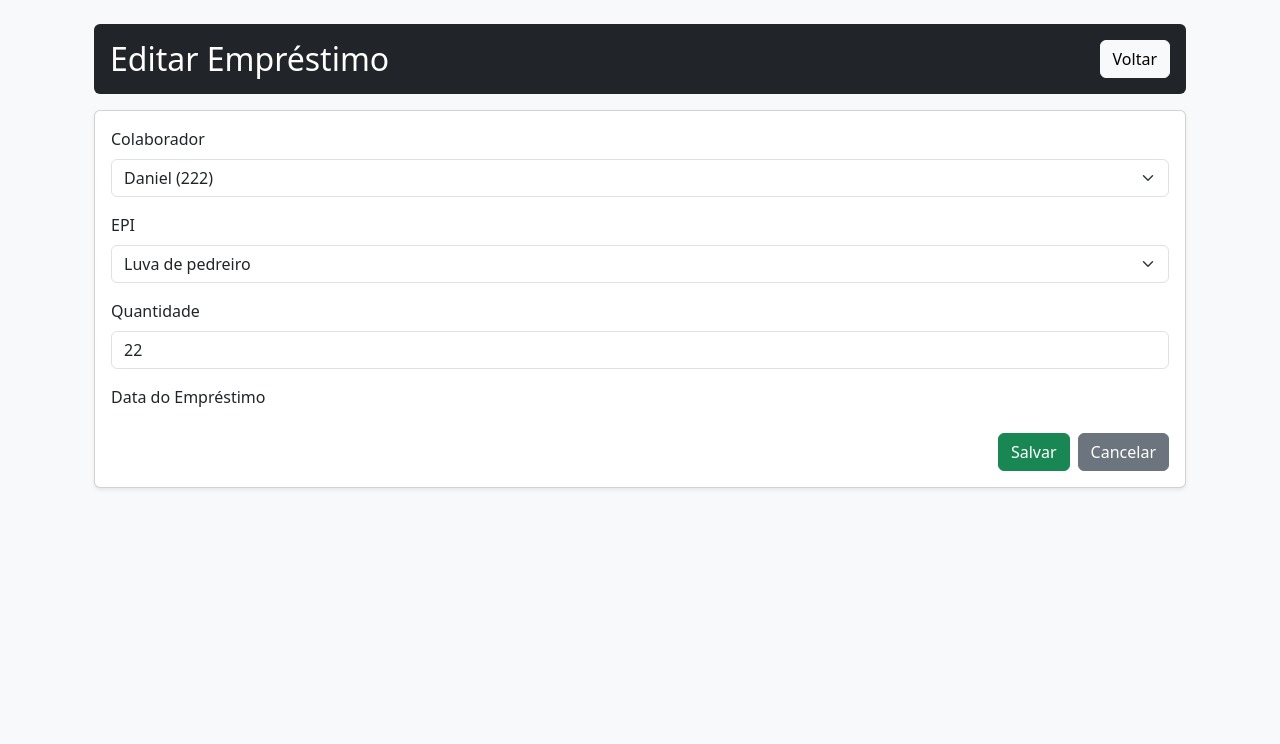
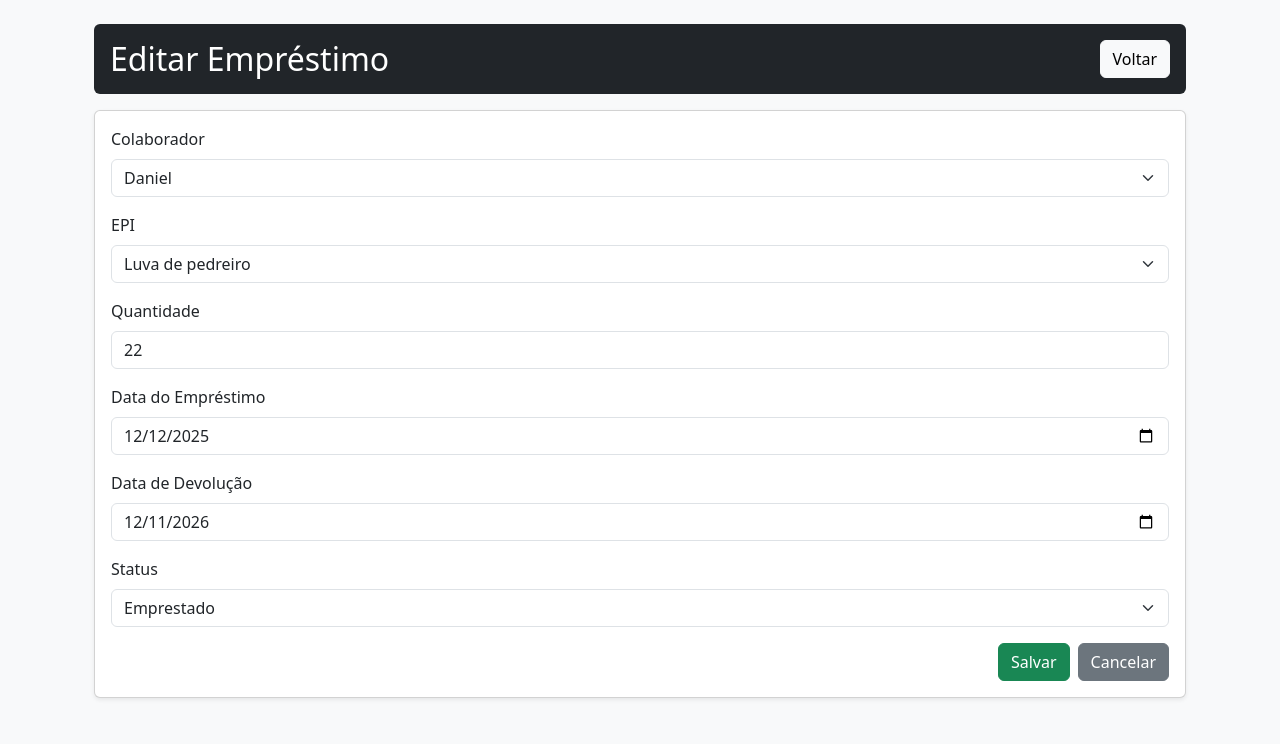
Before and after one commit to ssad1/Controle-de-EPI, a Django app: page /emprestimos/editar/6/ in a window 1280 px wide. Shown: the part 56-800 px from the top of the page. Run offline with Django 5.2, Linux system fonts and the light colour scheme; data comes from the database, SQL or seed files in the repository; both versions use the stored data as it was after the commit.

Commit message:
projeto_cad_usuarios - Versão 3.0

```diff
--- a/projeto_cad_usuarios - Versão 2.1/app_cad_usuarios/forms.py
+++ b/projeto_cad_usuarios - Versão 2.1/app_cad_usuarios/forms.py
@@ -1,5 +1,6 @@
 from django import forms
 from app_cad_usuarios.models import EPI, Colaborador, Emprestimo
+
 
 class EPIForm(forms.ModelForm):
     class Meta:
@@ -7,25 +8,53 @@ class EPIForm(forms.ModelForm):
         fields = ['nome', 'categoria', 'quantidade', 'validade']
         widgets = {
             'validade': forms.DateInput(attrs={'type': 'date', 'class': 'form-control'}),
+            'nome': forms.TextInput(attrs={'class': 'form-control'}),
+            'categoria': forms.TextInput(attrs={'class': 'form-control'}),
+            'quantidade': forms.NumberInput(attrs={'class': 'form-control', 'min': 1}),
         }
+
 
 class ColaboradorForm(forms.ModelForm):
     class Meta:
         model = Colaborador
-        fields = ['nome', 'matricula', 'setor', 'cargo']
+        fields = ['nome', 'setor', 'cargo']
         widgets = {
             'nome': forms.TextInput(attrs={'class': 'form-control'}),
-            'matricula': forms.TextInput(attrs={'class': 'form-control'}),
             'setor': forms.TextInput(attrs={'class': 'form-control'}),
             'cargo': forms.TextInput(attrs={'class': 'form-control'}),
         }
 
+
 class EmprestimoForm(forms.ModelForm):
     class Meta:
         model = Emprestimo
-        fields = ['colaborador', 'epi', 'quantidade']
+        fields = ['colaborador', 'epi', 'quantidade', 'data_emprestimo', 'data_devolucao', 'status']
         widgets = {
             'colaborador': forms.Select(attrs={'class': 'form-select'}),
             'epi': forms.Select(attrs={'class': 'form-select'}),
             'quantidade': forms.NumberInput(attrs={'class': 'form-control', 'min': 1}),
+            'status': forms.Select(attrs={'class': 'form-select'}),
+            'data_emprestimo': forms.DateInput(attrs={'type': 'date', 'class': 'form-control'}),
+            'data_devolucao': forms.DateInput(attrs={'type': 'date', 'class': 'form-control'}),
         }
+
+    def __init__(self, *args, **kwargs):
+        super().__init__(*args, **kwargs)
+
+        # SE É UM NOVO EMPRÉSTIMO, restringimos os status permitidos
+        if not self.instance.pk:  # Criando → só podem estes:
+            status_permitidos = ['emprestado', 'em_uso', 'fornecido']
+            self.fields['status'].choices = [
+                (k, v) for k, v in Emprestimo.STATUS_CHOICES if k in status_permitidos
+            ]
+
+    def clean(self):
+        cleaned_data = super().clean()
+        data_emprestimo = cleaned_data.get("data_emprestimo")
+        data_devolucao = cleaned_data.get("data_devolucao")
+
+        if data_devolucao and data_emprestimo:
+            if data_devolucao < data_emprestimo:
+                self.add_error("data_devolucao", "A data de devolução não pode ser antes da data de empréstimo.")
+
+        return cleaned_data
--- a/projeto_cad_usuarios - Versão 2.1/app_cad_usuarios/models.py
+++ b/projeto_cad_usuarios - Versão 2.1/app_cad_usuarios/models.py
@@ -1,8 +1,7 @@
 from django.db import models
+from django.core.exceptions import ValidationError
 
-# ----------------------------
 # MODELO DE EPI
-# ----------------------------
 class EPI(models.Model):
     nome = models.CharField(max_length=100)
     categoria = models.CharField(max_length=100)
@@ -13,27 +12,80 @@ class EPI(models.Model):
         return self.nome
 
 
-# ----------------------------
 # MODELO DE COLABORADOR
-# ----------------------------
 class Colaborador(models.Model):
     nome = models.CharField(max_length=100)
-    matricula = models.CharField(max_length=20, unique=True)
     setor = models.CharField(max_length=100)
     cargo = models.CharField(max_length=100, blank=True)
 
     def __str__(self):
-        return f"{self.nome} ({self.matricula})"
+        return f"{self.nome}"
 
 
-# ----------------------------
 # MODELO DE EMPRÉSTIMO
-# ----------------------------
 class Emprestimo(models.Model):
+
+    STATUS_CHOICES = [
+        ('emprestado', 'Emprestado'),
+        ('em_uso', 'Em Uso'),
+        ('fornecido', 'Fornecido'),
+        ('devolvido', 'Devolvido'),
+        ('danificado', 'Danificado'),
+        ('perdido', 'Perdido'),
+    ]
+
     colaborador = models.ForeignKey(Colaborador, on_delete=models.CASCADE)
     epi = models.ForeignKey(EPI, on_delete=models.CASCADE)
+
     quantidade = models.PositiveIntegerField()
-    data_emprestimo = models.DateField(auto_now_add=True)
+
+    data_emprestimo = models.DateField()
+    data_devolucao = models.DateField(null=True, blank=True)
+
+    status = models.CharField(
+        max_length=20,
+        choices=STATUS_CHOICES,
+        default='emprestado'
+    )
+
+    # VALIDAÇÕES
+    def clean(self):
+
+        # Data inválida
+        if self.data_devolucao and self.data_devolucao < self.data_emprestimo:
+            raise ValidationError("A data de devolução não pode ser antes da data de empréstimo.")
+            return False
+
+        # Status proibidos ao criar
+        if self.pk is None and self.status in ['danificado', 'perdido', 'devolvido']:
+            raise ValidationError("Status inválido no início do empréstimo.")
+            return False
+
+        # Quantidade maior que o estoque
+        if self.pk is None:
+            if self.quantidade > self.epi.quantidade:
+                raise ValidationError("Quantidade solicitada maior que a disponível no estoque.")
+                return False
+
+        return True
+
+    # SALVAMENTO — ATUALIZA O ESTOQUE
+    def save(self, *args, **kwargs):
+
+        #Evite salvar o EPI caso ele não esteja regular.
+        if not self.clean(): return
+
+        novo = self.pk is None
+
+        super().save(*args, **kwargs)
+
+        if novo:
+            self.epi.quantidade -= self.quantidade
+            self.epi.save()
+
+        if self.status == 'devolvido':
+            self.epi.quantidade += self.quantidade
+            self.epi.save()
 
     def __str__(self):
         return f"{self.colaborador.nome} → {self.epi.nome}"
--- a/projeto_cad_usuarios - Versão 2.1/app_cad_usuarios/templates/colaboradores/lista.html
+++ b/projeto_cad_usuarios - Versão 2.1/app_cad_usuarios/templates/colaboradores/lista.html
@@ -18,7 +18,6 @@
     <thead class="table-dark">
       <tr>
         <th>Nome</th>
-        <th>Matrícula</th>
         <th>Setor</th>
         <th>Ações</th>
       </tr>
@@ -27,7 +26,6 @@
       {% for colaborador in colaboradores %}
       <tr>
         <td>{{ colaborador.nome }}</td>
-        <td>{{ colaborador.matricula }}</td>
         <td>{{ colaborador.setor }}</td>
         <td>
           <a href="{% url 'editar_colaborador' colaborador.id %}" class="btn btn-sm btn-warning">Editar</a>
--- a/projeto_cad_usuarios - Versão 2.1/app_cad_usuarios/templates/emprestimos/form.html
+++ b/projeto_cad_usuarios - Versão 2.1/app_cad_usuarios/templates/emprestimos/form.html
@@ -4,7 +4,7 @@
 {% block content %}
 <div class="container mt-4">
 
-  <!-- Faixa preta no topo -->
+  <!-- Faixa preta -->
   <div class="d-flex justify-content-between align-items-center mb-3 p-3 bg-dark text-white rounded">
     <h2 class="mb-0">{{ titulo }}</h2>
     <a href="{% url 'lista_emprestimos' %}" class="btn btn-light">Voltar</a>
@@ -16,27 +16,45 @@
     <div class="card shadow-sm">
       <div class="card-body">
 
+        <!-- COLABORADOR -->
         <div class="mb-3">
-          <label for="id_colaborador" class="form-label">Colaborador</label>
+          <label class="form-label">Colaborador</label>
           {{ form.colaborador }}
         </div>
 
+        <!-- EPI -->
         <div class="mb-3">
-          <label for="id_epi" class="form-label">EPI</label>
+          <label class="form-label">EPI</label>
           {{ form.epi }}
         </div>
 
+        <!-- QUANTIDADE -->
         <div class="mb-3">
-          <label for="id_quantidade" class="form-label">Quantidade</label>
+          <label class="form-label">Quantidade</label>
           {{ form.quantidade }}
         </div>
 
-        <!-- Campo de data de empréstimo -->
+        <!-- DATA EMPRÉSTIMO -->
         <div class="mb-3">
-          <label for="id_data_emprestimo" class="form-label">Data do Empréstimo</label>
+          <label class="form-label">Data do Empréstimo</label>
           {{ form.data_emprestimo }}
+          {{ form.data_emprestimo.errors }}
         </div>
 
+        <!-- DATA DEVOLUÇÃO (CORRETA E ÚNICA) -->
+        <div class="mb-3">
+          <label class="form-label">Data de Devolução</label>
+          {{ form.data_devolucao }}
+          {{ form.data_devolucao.errors }}
+        </div>
+
+        <!-- STATUS -->
+        <div class="mb-3">
+          <label class="form-label">Status</label>
+          {{ form.status }}
+        </div>
+
+        <!-- BOTÕES -->
         <div class="d-flex justify-content-end">
           <button type="submit" class="btn btn-success me-2">Salvar</button>
           <a href="{% url 'lista_emprestimos' %}" class="btn btn-secondary">Cancelar</a>
@@ -45,5 +63,12 @@
       </div>
     </div>
   </form>
+
+  {% if form.errors %}
+  <div class="alert alert-danger mt-3">
+      {{ form.errors }}
+  </div>
+  {% endif %}
+
 </div>
 {% endblock %}
--- a/projeto_cad_usuarios - Versão 2.1/app_cad_usuarios/templates/emprestimos/lista.html
+++ b/projeto_cad_usuarios - Versão 2.1/app_cad_usuarios/templates/emprestimos/lista.html
@@ -10,10 +10,12 @@
   <table class="table table-striped table-bordered shadow-sm">
     <thead class="table-dark">
       <tr>
+
         <th>Colaborador</th>
         <th>EPI</th>
         <th>Quantidade</th>
         <th>Data do Empréstimo</th>
+        <th>Status</th>
         <th>Ações</th>
       </tr>
     </thead>
@@ -24,6 +26,7 @@
         <td>{{ e.epi.nome }}</td>
         <td>{{ e.quantidade }}</td>
         <td>{{ e.data_emprestimo|date:"d/m/Y" }}</td>
+        <td>{{ e.get_status_display }}</td>
         <td>
           <a href="{% url 'editar_emprestimo' e.id %}" class="btn btn-sm btn-warning">Editar</a>
           <a href="{% url 'deletar_emprestimo' e.id %}" class="btn btn-sm btn-danger">Excluir</a>
--- a/projeto_cad_usuarios - Versão 2.1/app_cad_usuarios/templates/epis/form.html
+++ b/projeto_cad_usuarios - Versão 2.1/app_cad_usuarios/templates/epis/form.html
@@ -36,6 +36,7 @@
 
             <div class="col-12 mt-3">
                 <button type="submit" class="btn btn-success">Salvar</button>
+
                 <a href="{% url 'lista_epis' %}" class="btn btn-secondary">Cancelar</a>
             </div>
         </form>
--- a/projeto_cad_usuarios - Versão 2.1/app_cad_usuarios/views.py
+++ b/projeto_cad_usuarios - Versão 2.1/app_cad_usuarios/views.py
@@ -6,8 +6,13 @@ from django.contrib import messages
 # CRUD DE EPIs
 
 def lista_epis(request):
-    epis = EPI.objects.all()
+    q = request.GET.get('q')
+    if q:
+        epis = EPI.objects.filter(nome__icontains=q)
+    else:
+        epis = EPI.objects.all()
     return render(request, 'epis/lista.html', {'epis': epis})
+
 
 def criar_epi(request):
     form = EPIForm(request.POST or None)
@@ -24,6 +29,8 @@ def editar_epi(request, id):
         form.save()
         messages.success(request, 'EPI atualizado com sucesso!')
         return redirect('lista_epis')
+    else:
+        form = EPIForm(instance=epi)   # <- CARREGA OS DADOS
     return render(request, 'epis/form.html', {'form': form, 'titulo': 'Editar EPI'})
 
 def deletar_epi(request, id):
@@ -34,12 +41,15 @@ def deletar_epi(request, id):
         return redirect('lista_epis')
     return render(request, 'epis/confirmar_delete.html', {'epi': epi})
 
-# -------------------------------------------------
 # CRUD DE COLABORADORES
-# -------------------------------------------------
 def lista_colaboradores(request):
-    colaboradores = Colaborador.objects.all()
+    q = request.GET.get('q')
+    if q:
+        colaboradores = Colaborador.objects.filter(nome__icontains=q)
+    else:
+        colaboradores = Colaborador.objects.all()
     return render(request, 'colaboradores/lista.html', {'colaboradores': colaboradores})
+
 
 def criar_colaborador(request):
     form = ColaboradorForm(request.POST or None)
@@ -66,12 +76,18 @@ def deletar_colaborador(request, id):
         return redirect('lista_colaboradores')
     return render(request, 'epis/confirmar_delete.html', {'epi': colaborador})
 
-# -------------------------------------------------
 # CRUD DE EMPRÉSTIMOS
-# -------------------------------------------------
 def lista_emprestimos(request):
-    emprestimos = Emprestimo.objects.select_related('colaborador', 'epi').all()
+    q = request.GET.get('q')
+    if q:
+        emprestimos = Emprestimo.objects.filter(
+            Q(colaborador__nome__icontains=q) |
+            Q(epi__nome__icontains=q)
+        )
+    else:
+        emprestimos = Emprestimo.objects.all()
     return render(request, 'emprestimos/lista.html', {'emprestimos': emprestimos})
+
 
 def criar_emprestimo(request):
     form = EmprestimoForm(request.POST or None)
```
Also changed, not shown: projeto_cad_usuarios - Versão 2.1/app_cad_usuarios/templates/base.html (+9 -1 lines), projeto_cad_usuarios - Versão 2.1/app_cad_usuarios/migrations/0003_colaborador_remove_epi_observacoes_and_more.py, projeto_cad_usuarios - Versão 2.1/app_cad_usuarios/migrations/0004_emprestimo_status.py (added), projeto_cad_usuarios - Versão 2.1/app_cad_usuarios/migrations/0005_emprestimo_data_devolucao_and_more.py (added), projeto_cad_usuarios - Versão 2.1/db.sqlite3.
